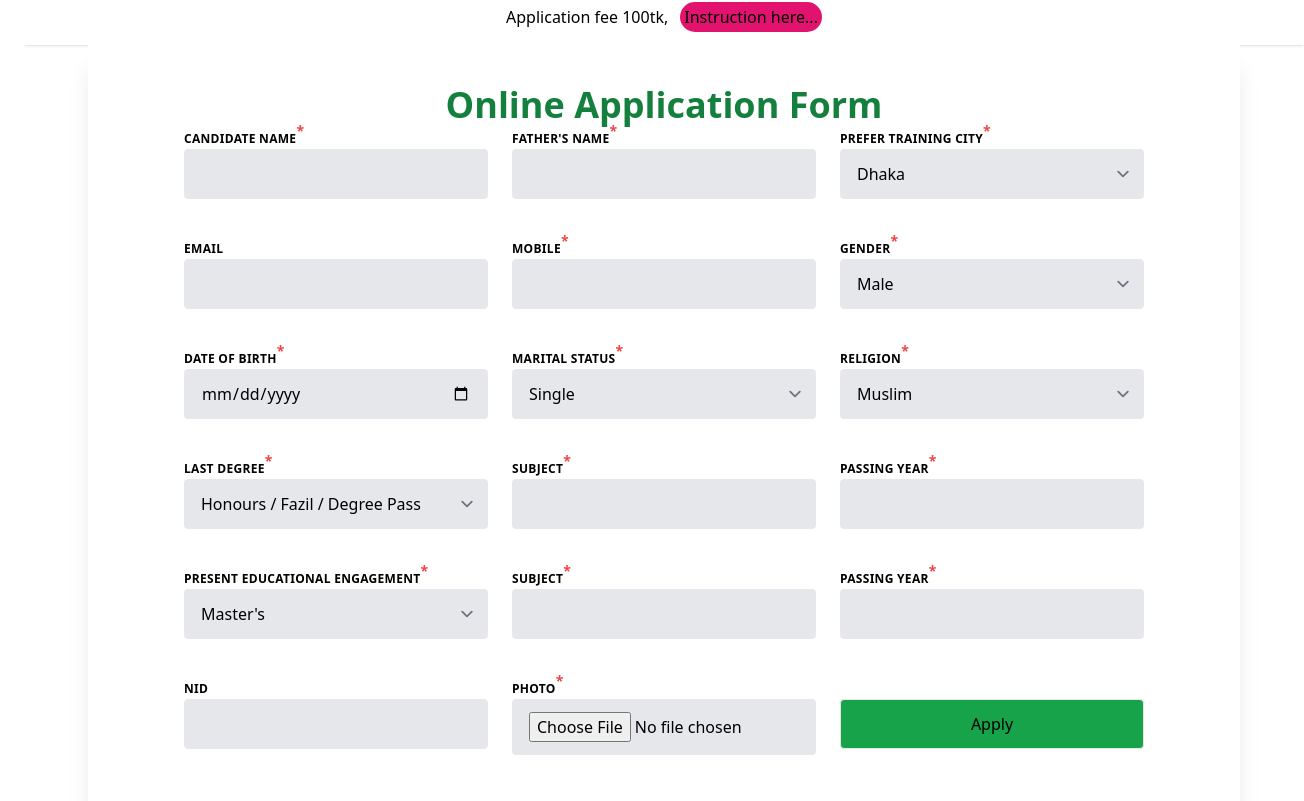
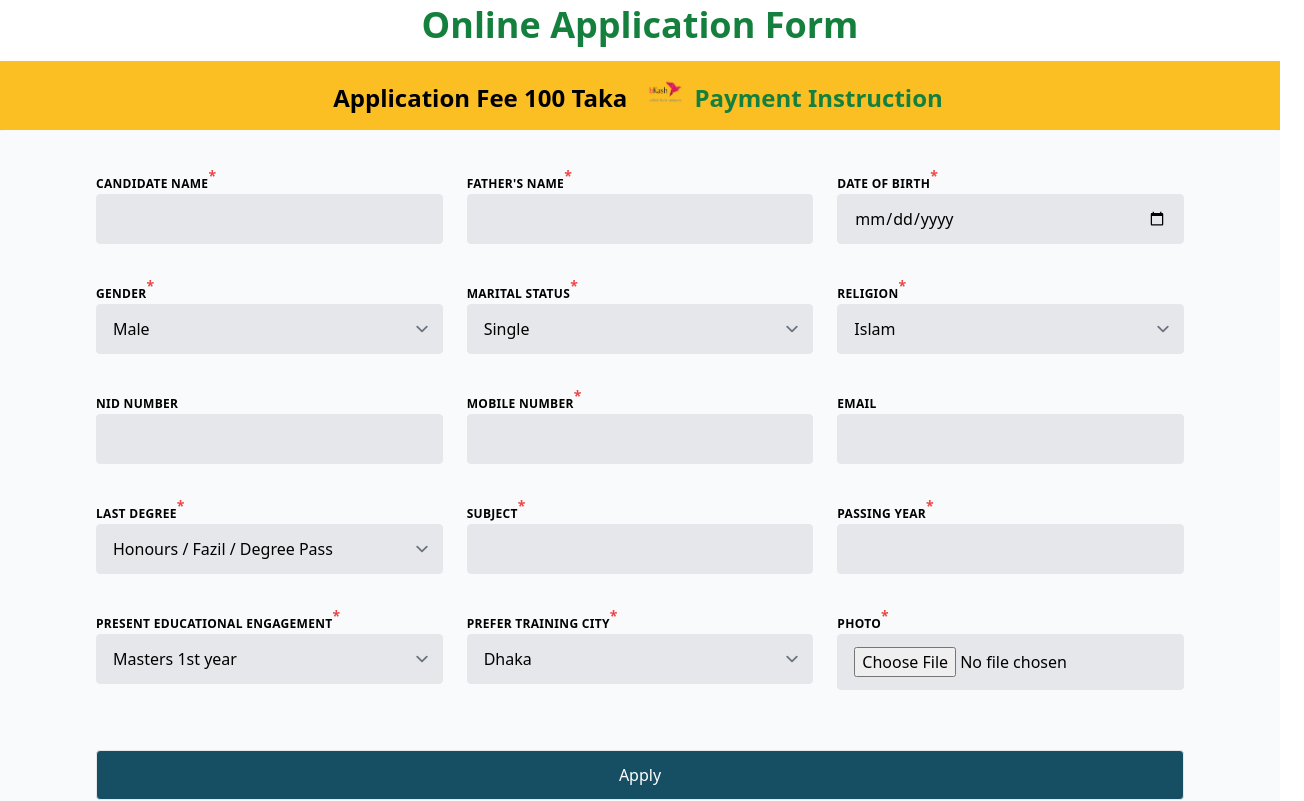
Before and after one commit to ringkubd/apply.isdb-bisew.org, a Next.js app: page / in a window 1280 px wide. Shown: the part 319-1120 px from the top of the page, 1304 px wide, since content can reach past the window. Built offline with nearby package versions, Linux system fonts and the light colour scheme.

Commit message:
Changes-1.1

```diff
--- a/components/layout.js
+++ b/components/layout.js
@@ -3,9 +3,9 @@ import Footer from "./footer";
 
 export default function Layout({ children, title }){
     return (
-        <div className="mx-auto relative min-h-screen">
+        <div className="relative min-h-screen">
             <Navbar />
-            <main className="overflow-auto md:mx-6 container" data-aos="fade-up" data-aos-duration={800} data-aos-delay={400}>{ children }</main>
+            <main className="max-w-7xl mx-auto overflow-auto container" data-aos="fade-up" data-aos-duration={800} data-aos-delay={400}>{ children }</main>
             <Footer />
         </div>
     )
--- a/components/navbar.js
+++ b/components/navbar.js
@@ -13,7 +13,7 @@ function Navbar() {
     if (!data) return <div className="flex items-center justify-items-center">Loading....</div>
 
    return (
-       <nav className="bg-[#05A0C8] sticky w-full top-0 z-50 mx-auto" data-aos="fade-down" data-aos-duration={700}>
+       <nav className="bg-[#002147] sticky w-full top-0 z-50 mx-auto" data-aos="fade-down" data-aos-duration={700}>
              <div className="max-w-7xl mx-auto px-4 sm:px-6 lg:px-8">
                 <div className="flex items-center justify-between h-16">
                    <div className="flex items-center">
@@ -24,7 +24,6 @@ function Navbar() {
                              className="h-12 w-12"
                              src="https://isdb-bisew.org/img/isdb-bisew.png"
                              alt="Workflow"
-                             passHref
                          />
                       </div>
                       <div className="hidden md:block">
--- a/pages/index.js
+++ b/pages/index.js
@@ -1,13 +1,19 @@
 import Head from 'next/head'
 import Header from "../components/header";
 import Autocomplete from "../components/autocomplete";
-import {useState} from "react";
+import {useRef, useState} from "react";
 import useSWR from "swr";
 import {BiAlarm} from "react-icons/bi";
 import Link from 'next/link'
+import Img from 'next/image'
+
 
 export default function Home() {
-    const [ selectValue, setSelectValue ] = useState("")
+    const [ selectValue, setSelectValue ] = useState("");
+    const [candidateData, setCandidateData] =  useState({});
+    const present_educational_engagement = useRef();
+    var disable = false;
+
     const onChange = (v) => {
         setSelectValue(v)
     }
@@ -16,8 +22,19 @@ export default function Home() {
     if (error) console.log(error)
     if (!data) data = []
 
+    const formOnChange = (e) => {
+        setCandidateData({
+            [e.target.name]: e.target.value
+        })
+        console.log(e.target.name)
+        if (e.target.name === "last_degree" && e.target.value === "kamil_masters"){
+            disable = true
+        }
+    }
+
+
     return (
-        <div className="sm:mx-auto">
+        <div className="max-w-7xl mx-auto">
             <Head>
                 <title>{ `Apply IsDB-BISEW IT Scholarship` }</title>
             </Head>
@@ -33,14 +50,18 @@ export default function Home() {
                 দরিদ্র মুসলিম যুব সমাজকে দক্ষ ও পেশাদার পর্যায়ে উন্নীত করাই এই প্রোগাম এর একমাত্র লক্ষ্য ও উদ্দেশ্য।
                 বর্তমানে রাউন্ড-১ থেকে রাউন্ড-২১ পর্যন্ত ১২৭৫ জন এই স্কলারশিপ এর আওতায় ট্রেনিং সম্পন্ন করে দেশ ও দেশের বাহিরে ১৪০টিরও বেশী প্রতিষ্ঠানে কর্মরত আছে।
             </div>
-            <div className="w-full shadow p-4 text-center">
-                Application fee 100tk,
+            <div className="w-full text-2xl font-bold shadow p-4 text-center">
+                <h2 className="text-center font-bold md:text-4xl text-2xl text-green-700">Online Application Form</h2>
+            </div>
+            <div className="w-full text-2xl font-bold shadow p-4 text-center bg-amber-400">
+                Application Fee 100 Taka
                 <Link href="/bkash_instruction">
-                    <a className="p-1 ml-3 rounded-2xl bg-[#E2136E]">Instruction here...</a>
+                    <a className="p-1 ml-3 rounded-2xl text-green-700">
+                        <Img height={30} width={45} src="/BKash-Logo.wine.png" /> Payment Instruction
+                    </a>
                 </Link>
             </div>
-            <div className="bg-gray-100 mx-auto max-w-6xl bg-white py-10 px-12 lg:px-24 shadow-xl mb-24">
-                <h2 className="text-center font-bold md:text-4xl text-2xl text-green-700">Online Application Form</h2>
+            <div className="bg-gray-50 mx-auto max-w-7xl py-10 px-12 lg:px-24 rounded shadow-xl mb-24">
                 <form>
                     <div className="-mx-3 md:flex mb-6">
                         <div className="md:w-1/2 px-3 mb-6 md:mb-0">
@@ -52,22 +73,11 @@ export default function Home() {
                             <input type="text" id="father_name" required className="w-full bg-gray-200 text-black border border-gray-200 rounded py-3 px-4 mb-3"/>
                         </div>
                         <div className="md:w-1/2 px-3 mb-6 md:mb-0">
-                            <label htmlFor="prefer_training_city" className="uppercase tracking-wide text-black text-xs font-bold mb-2">Prefer Training City<sup className="text-sm text-red-500">*</sup></label>
-                            <select name="prefer_training_city" id="prefer_training_city"  required className="w-full bg-gray-200 text-black border border-gray-200 rounded py-3 px-4 mb-3">
-                                <option value="dhaka">Dhaka</option>
-                                <option value="chattogram">Chattogram</option>
-                            </select>
+                            <label htmlFor="dob" className="uppercase tracking-wide text-black text-xs font-bold mb-2">Date of Birth<sup className="text-sm text-red-500">*</sup></label>
+                            <input type="date" required id="dob" className="w-full bg-gray-200 text-black border border-gray-200 rounded py-3 px-4 mb-3"/>
                         </div>
                     </div>
                     <div className="-mx-3 md:flex mb-6">
-                        <div className="md:w-1/2 px-3 mb-6 md:mb-0">
-                            <label htmlFor="email" className="uppercase tracking-wide text-black text-xs font-bold mb-2">Email</label>
-                            <input type="email" id="email" className="w-full bg-gray-200 text-black border border-gray-200 rounded py-3 px-4 mb-3"/>
-                        </div>
-                        <div className="md:w-1/2 px-3 mb-6 md:mb-0">
-                            <label htmlFor="mobile" className="uppercase tracking-wide text-black text-xs font-bold mb-2">Mobile<sup className="text-sm text-red-500">*</sup></label>
-                            <input type="tel" name="mobile" required id="mobile" className="w-full bg-gray-200 text-black border border-gray-200 rounded py-3 px-4 mb-3" />
-                        </div>
                         <div className="md:w-1/2 px-3 mb-6 md:mb-0">
                             <label htmlFor="gender" className="uppercase tracking-wide text-black text-xs font-bold mb-2">Gender<sup className="text-sm text-red-500">*</sup></label>
                             <select name="gender" required id="gender" className="w-full bg-gray-200 text-black border border-gray-200 rounded py-3 px-4 mb-3">
@@ -75,12 +85,6 @@ export default function Home() {
                                 <option value="female">Female</option>
                                 <option value="other">Other</option>
                             </select>
-                        </div>
-                    </div>
-                    <div className="-mx-3 md:flex mb-6">
-                        <div className="md:w-1/2 px-3 mb-6 md:mb-0">
-                            <label htmlFor="dob" className="uppercase tracking-wide text-black text-xs font-bold mb-2">Date of Birth<sup className="text-sm text-red-500">*</sup></label>
-                            <input type="date" required id="dob" className="w-full bg-gray-200 text-black border border-gray-200 rounded py-3 px-4 mb-3"/>
                         </div>
                         <div className="md:w-1/2 px-3 mb-6 md:mb-0">
                             <label htmlFor="marital_status" className="uppercase tracking-wide text-black text-xs font-bold mb-2">Marital Status<sup className="text-sm text-red-500">*</sup></label>
@@ -93,17 +97,31 @@ export default function Home() {
                         <div className="md:w-1/2 px-3 mb-6 md:mb-0">
                             <label htmlFor="religion" className="uppercase tracking-wide text-black text-xs font-bold mb-2">Religion<sup className="text-sm text-red-500">*</sup></label>
                             <select name="religion" required id="religion" className="w-full bg-gray-200 text-black border border-gray-200 rounded py-3 px-4 mb-3">
-                                <option value="muslim">Muslim</option>
-                                <option value="hinduism">Hinduism</option>
-                                <option value="buddhism">Buddhism</option>
-                                <option value="catholic">Catholic</option>
+                                <option value="muslim">Islam</option>
+                                <option value="hinduism">Other</option>
+
                             </select>
                         </div>
                     </div>
                     <div className="-mx-3 md:flex mb-6">
                         <div className="md:w-1/2 px-3 mb-6 md:mb-0">
+                            <label htmlFor="nid" className="uppercase tracking-wide text-black text-xs font-bold mb-2">NID Number</label>
+                            <input type="number" id="nid" className="w-full bg-gray-200 text-black border border-gray-200 rounded py-3 px-4 mb-3"/>
+                        </div>
+                        <div className="md:w-1/2 px-3 mb-6 md:mb-0">
+                            <label htmlFor="mobile" className="uppercase tracking-wide text-black text-xs font-bold mb-2">Mobile Number<sup className="text-sm text-red-500">*</sup></label>
+                            <input type="tel" name="mobile" required id="mobile" className="w-full bg-gray-200 text-black border border-gray-200 rounded py-3 px-4 mb-3" />
+                        </div>
+                        <div className="md:w-1/2 px-3 mb-6 md:mb-0">
+                            <label htmlFor="email" className="uppercase tracking-wide text-black text-xs font-bold mb-2">Email</label>
+                            <input type="email" id="email" className="w-full bg-gray-200 text-black border border-gray-200 rounded py-3 px-4 mb-3"/>
+                        </div>
+
+                    </div>
+                    <div className="-mx-3 md:flex mb-6">
+                        <div className="md:w-1/2 px-3 mb-6 md:mb-0">
                             <label htmlFor="last_degree" className="uppercase tracking-wide text-black text-xs font-bold mb-2">Last Degree<sup className="text-sm text-red-500">*</sup></label>
-                            <select name="last_degree" required id="last_degree" className="w-full bg-gray-200 text-black border border-gray-200 rounded py-3 px-4 mb-3">
+                            <select onChange={formOnChange} name="last_degree" required id="last_degree" className="w-full bg-gray-200 text-black border border-gray-200 rounded py-3 px-4 mb-3">
                                 <option value="honours_fazil_degree_pass">Honours / Fazil / Degree Pass</option>
                                 <option value="kamil_masters">Master's / Kamil</option>
                                 <option value="4 Year Diploma">4 Year Diploma</option>
@@ -122,32 +140,29 @@ export default function Home() {
                     <div className="-mx-3 md:flex mb-6">
                         <div className="md:w-1/2 px-3 mb-6 md:mb-0">
                             <label htmlFor="present_educational_engagement" className="uppercase tracking-wide text-black text-xs font-bold mb-2">Present Educational Engagement<sup className="text-sm text-red-500">*</sup></label>
-                            <select name="last_degree" required id="last_degree" className="w-full bg-gray-200 text-black border border-gray-200 rounded py-3 px-4 mb-3">
-                                <option value="master">Master's</option>
-                                <option value="bachelor">Bachelor</option>
-                                <option value="not_applicable">Not Applicable</option>
+                            <select disabled={disable} ref={present_educational_engagement} name="present_educational_engagement" id="present_educational_engagement" className="w-full bg-gray-200 text-black border border-gray-200 rounded py-3 px-4 mb-3">
+                                <option value="master">Masters 1st year</option>
+                                <option value="bachelor">Masters 2nd year</option>
+                                <option value="not_applicable">Kamil 1st year</option>
+                                <option value="not_applicable">Kamil 2nd year</option>
+                                <option value="not_applicable">BSc Engineering (For 4-Years Diploma holder)</option>
                             </select>
                         </div>
                         <div className="md:w-1/2 px-3 mb-6 md:mb-0">
-                            <label htmlFor="subject" className="uppercase tracking-wide text-black text-xs font-bold mb-2">Subject<sup className="text-sm text-red-500">*</sup></label>
-                            <Autocomplete options={data} onChange={onChange} value={selectValue}/>
-                        </div>
-                        <div className="md:w-1/2 px-3 mb-6 md:mb-0">
-                            <label htmlFor="passing_year" className="uppercase tracking-wide text-black text-xs font-bold mb-2">Passing Year<sup className="text-sm text-red-500">*</sup></label>
-                            <input type="number" name="passing_year" required id="passing_year" className="w-full bg-gray-200 text-black border border-gray-200 rounded py-3 px-4 mb-3" />
-                        </div>
-                    </div>
-                    <div className="-mx-3 md:flex mb-6">
-                        <div className="md:w-1/2 px-3 mb-6 md:mb-0">
-                            <label htmlFor="nid" className="uppercase tracking-wide text-black text-xs font-bold mb-2">NID</label>
-                            <input type="number" id="nid" className="w-full bg-gray-200 text-black border border-gray-200 rounded py-3 px-4 mb-3"/>
+                            <label htmlFor="prefer_training_city" className="uppercase tracking-wide text-black text-xs font-bold mb-2">Prefer Training City<sup className="text-sm text-red-500">*</sup></label>
+                            <select name="prefer_training_city" id="prefer_training_city"  required className="w-full bg-gray-200 text-black border border-gray-200 rounded py-3 px-4 mb-3">
+                                <option value="dhaka">Dhaka</option>
+                                <option value="chattogram">Chattogram</option>
+                            </select>
                         </div>
                         <div className="md:w-1/2 px-3 mb-6 md:mb-0">
                             <label htmlFor="photo" className="uppercase tracking-wide text-black text-xs font-bold mb-2">Photo<sup className="text-sm text-red-500">*</sup></label>
                             <input type="file" accept="image/*" id="photo" className="w-full bg-gray-200 text-black border border-gray-200 rounded py-3 px-4 mb-3"/>
                         </div>
-                        <div className="md:w-1/2 md:mt-6 px-3 mb-6 md:mb-0">
-                            <input type="submit" value="Apply" className="w-full bg-green-600 text-black border border-gray-200 rounded py-3 px-4 mb-3"/>
+                    </div>
+                    <div className="-mx-3 md:flex mb-6">
+                        <div className="w-full mx-auto md:mt-6 px-3 mb-6 md:mb-0">
+                            <input type="submit" value="Apply" className="w-full bg-cyan-900 text-white border border-gray-200 rounded py-3 px-4 mb-3"/>
                         </div>
                     </div>
                 </form>
```
Also changed, not shown: public/BKash-Logo.wine.png (added).
